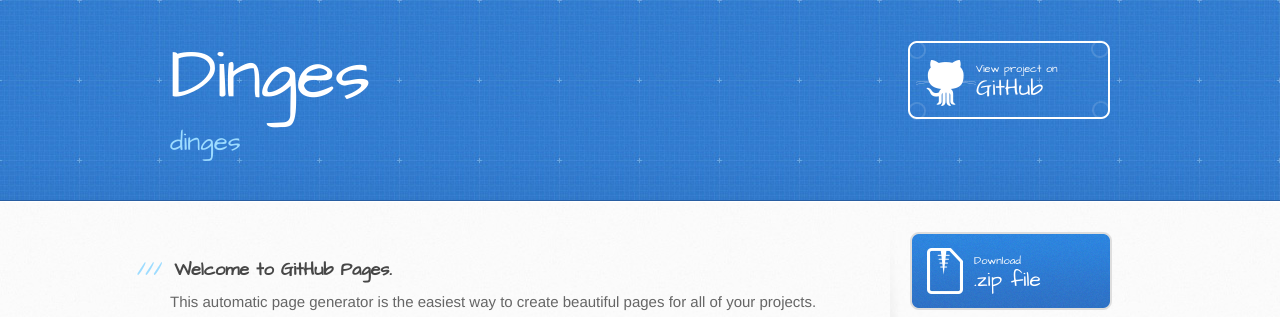
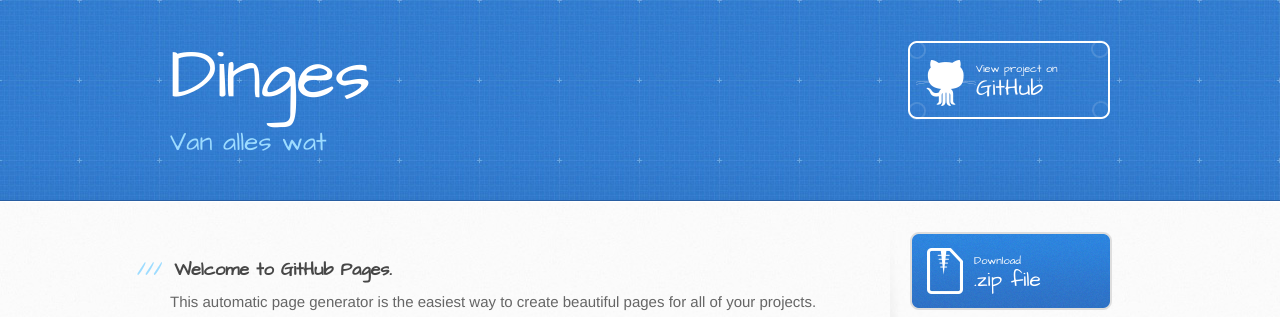
Before and after one commit to MarinusW/dinges, a Jekyll site: the page index.html, which Jekyll copies as it is, in a window 1280 px wide. Shown: the top 317 px of the page. Built offline with Jekyll 4.4.1, drawn with Linux system fonts in a browser that asks for light colours.

```diff
--- a/index.html
+++ b/index.html
@@ -20,7 +20,7 @@
     <header>
       <div class="inner">
         <h1>Dinges</h1>
-        <h2>dinges</h2>
+        <h2>Van alles wat</h2>
         <a href="https://github.com/MarinusW/dinges" class="button"><small>View project on</small> GitHub</a>
       </div>
     </header>
```
Also changed, not shown: params.json (+1 -1 lines).
